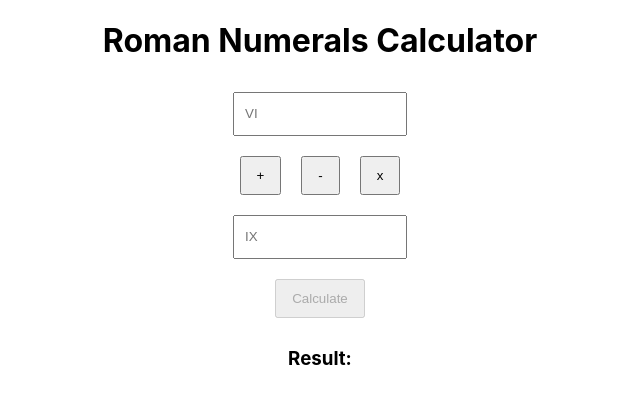
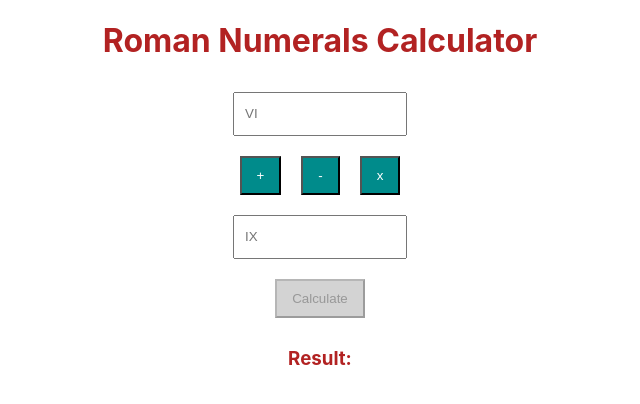
Before and after one commit to EKOLX/Roman-Numerals-Calculator, a React (Create React App) app: page / in a window 1280 px wide. Shown: the top 404 px of the page, without its empty margins (320-960 px from the left). Built offline with nearby package versions, Linux system fonts and the light colour scheme.

Commit message:
Modifying styles

```diff
--- a/src/App.css
+++ b/src/App.css
@@ -1,3 +1,8 @@
 .App {
   text-align: center;
 }
+
+h1,
+h3 {
+  color: firebrick;
+}
--- a/src/components/UI/Button/Button.css
+++ b/src/components/UI/Button/Button.css
@@ -1,4 +1,12 @@
 .Button {
   padding: 10px 15px;
   margin: 10px;
+  background: lightgray;
+  cursor: not-allowed;
 }
+
+.Button:enabled {
+  background: darkcyan;
+  color: white;
+  cursor: pointer;
+}
--- a/src/components/UI/Input/Input.css
+++ b/src/components/UI/Input/Input.css
@@ -10,9 +10,9 @@
 }
 
 .Valid {
-  border: 1px solid lime;
+  border: 1px solid limegreen;
 }
 
 .Invalid {
-  border: 1px solid crimson;
+  border: 1px solid lightcoral;
 }
```
